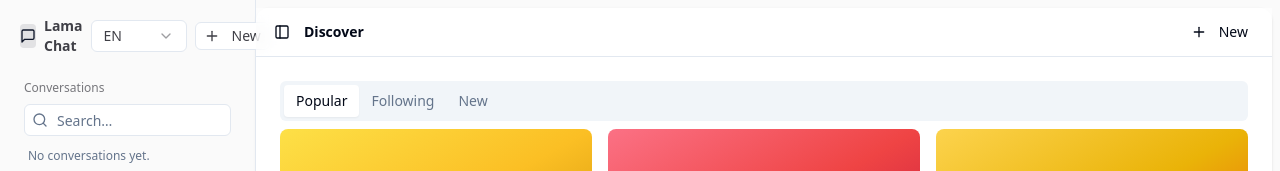
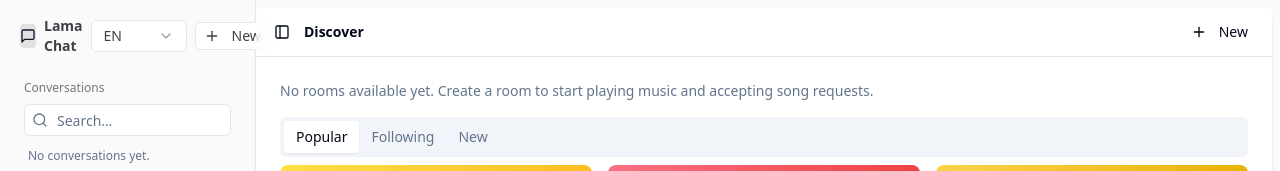
Before and after one commit to samersoub/chat, a React (Vite) app: page / in a window 1280 px wide. Shown: the top 171 px of the page. Built offline with nearby package versions, Linux system fonts and the light colour scheme.

Commit message:
[dyad] Reading Index page to add a music control section - wrote 2 file(s)

```diff
--- a/src/pages/Index.tsx
+++ b/src/pages/Index.tsx
@@ -14,6 +14,9 @@ import { VoiceChatService } from "@/services/VoiceChatService";
 import BottomTab from "@/components/mobile/BottomTab";
 import { useLocale } from "@/contexts";
 import GiftLeaderboard from "@/components/gifts/GiftLeaderboard";
+import MusicControlBar from "@/components/music/MusicControlBar";
+import MusicQueue from "@/components/music/MusicQueue";
+import SongRequestPanel from "@/components/music/SongRequestPanel";
 
 const Index = () => {
   const rooms = useMemo(() => VoiceChatService.listRooms(), []);
@@ -22,6 +25,32 @@ const Index = () => {
   return (
     <ChatLayout title={t("Discover")}>
       <div className="p-4 sm:p-6 max-w-6xl mx-auto space-y-4">
+        {/* NEW: Room Music quick section */}
+        <div className="grid grid-cols-1 gap-3">
+          {rooms.length > 0 ? (
+            <div className="flex flex-col gap-3">
+              <div className="flex items-center justify-between">
+                <div className="text-sm font-semibold">Room Music</div>
+                <div className="text-xs text-muted-foreground">Manage now playing and requests</div>
+              </div>
+              <div className="flex flex-col sm:flex-row gap-3">
+                {/* Control bar */}
+                <MusicControlBar roomId={rooms[0].id} userId={"guest"} />
+                {/* Request panel */}
+                <div className="flex-1">
+                  <SongRequestPanel roomId={rooms[0].id} userId={"guest"} />
+                </div>
+              </div>
+              {/* Queue */}
+              <MusicQueue roomId={rooms[0].id} userId={"guest"} />
+            </div>
+          ) : (
+            <div className="text-sm text-muted-foreground">
+              No rooms available yet. Create a room to start playing music and accepting song requests.
+            </div>
+          )}
+        </div>
+
         <Tabs defaultValue="popular" className="w-full">
           <TabsList className="w-full justify-start">
             <TabsTrigger value="popular">{t("Popular")}</TabsTrigger>
```
